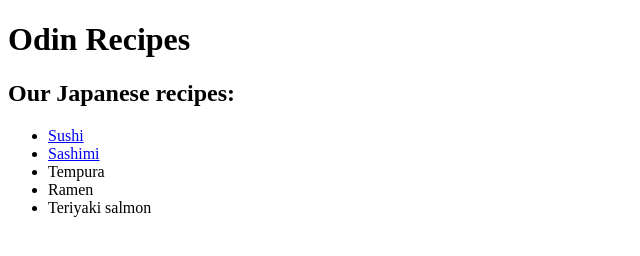
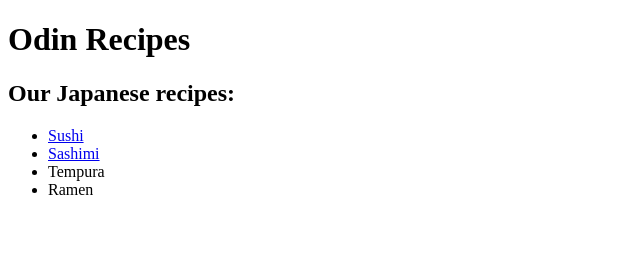
Before and after one commit to Jadis96/odin-recipes, a plain HTML site: page index.html in a window 1280 px wide. Shown: the whole page, without its empty margins (0-640 px from the left). Drawn offline with Linux system fonts and the light colour scheme.

Commit message:
Delete teriyaki

```diff
--- a/index.html
+++ b/index.html
@@ -15,7 +15,7 @@
     <li> <a href="recipes/sashimi.html">Sashimi</a></li>
     <li>Tempura</li>
     <li>Ramen</li>
-    <li>Teriyaki salmon</li>
+
     </ul>
 
 </body>
```
